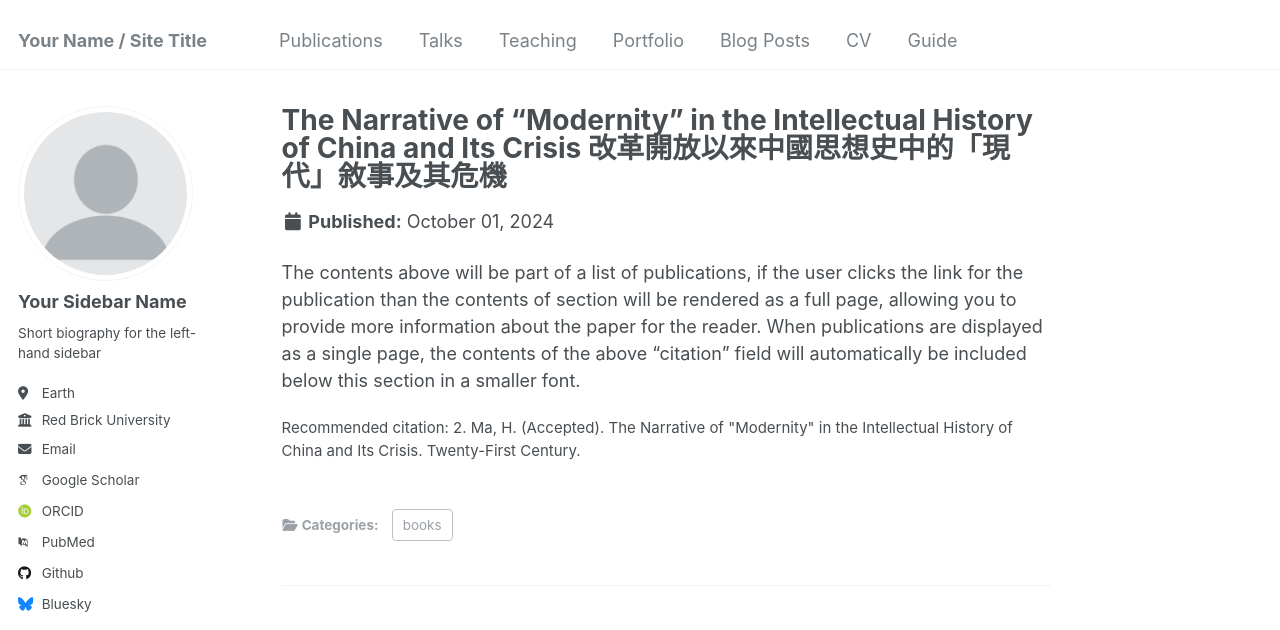
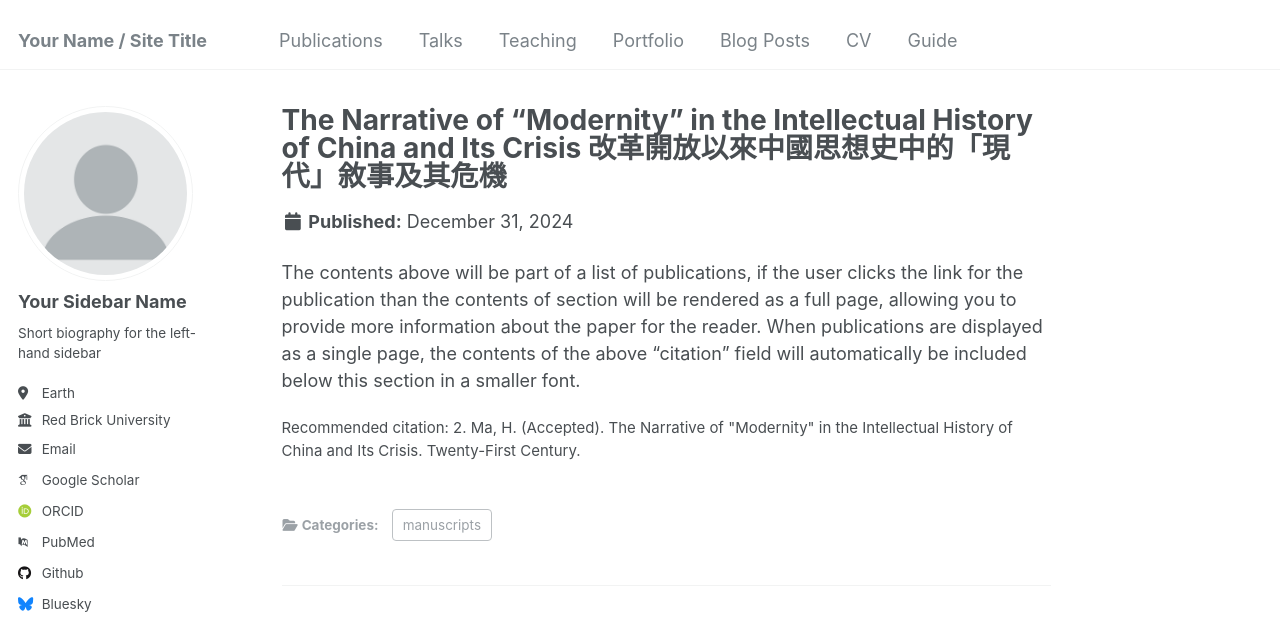
Before and after one commit to shulinbao/shulinbao.github.io, a Jekyll site: the page built from _publications/paper-2.md, in a window 1280 px wide and 1186 px high. Shown: the top 630 px of the window. Built offline with Jekyll 4.4.1, drawn with Linux system fonts in a browser that asks for light colours; some web fonts are replaced.

Commit message:
Update paper-2.md

```diff
--- a/_publications/paper-2.md
+++ b/_publications/paper-2.md
@@ -1,10 +1,10 @@
 ---
 title: 'The Narrative of "Modernity" in the Intellectual History of China and Its Crisis 改革開放以來中國思想史中的「現代」敘事及其危機'
 collection: publications
-category: books
+category: manuscripts
 permalink: /publication/book-1
 excerpt: 'Unlike the "dominant paradigm" of "modernity" discussed by Arif Dirlik in terms of its "hegemonic position," in the process of the shift from the intellectual history narrative of the 1980s to that of the 1990s, the "space for intellectual choices" not only never shrank, but on the contrary, expanded. However, this expansion of "choice space" did not come about through the hoped-for "dialogue between the present and the past, or between contemporary historians and their predecessors." Instead, the reconstruction of the narrative of "modernity" in the intellectual history beginning in the late 1980s not only caused a rupture between new and old narratives, but also led to the departure of key arguments and concepts that once held a crucial position within the old narrative, further contributing to the internal changes and gradual collapse of the new narrative.'
-date: 2024-10-01
+date: 2024-12-31
 citation: '2.	Ma, H. (Accepted). The Narrative of "Modernity" in the Intellectual History of China and Its Crisis. Twenty-First Century.'
 ---
 
```
